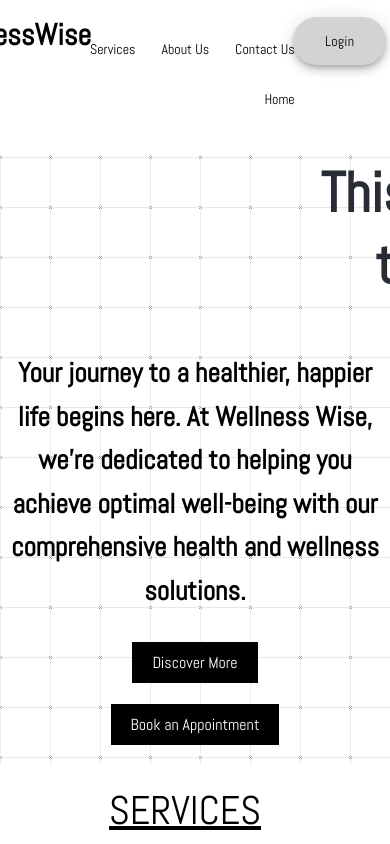
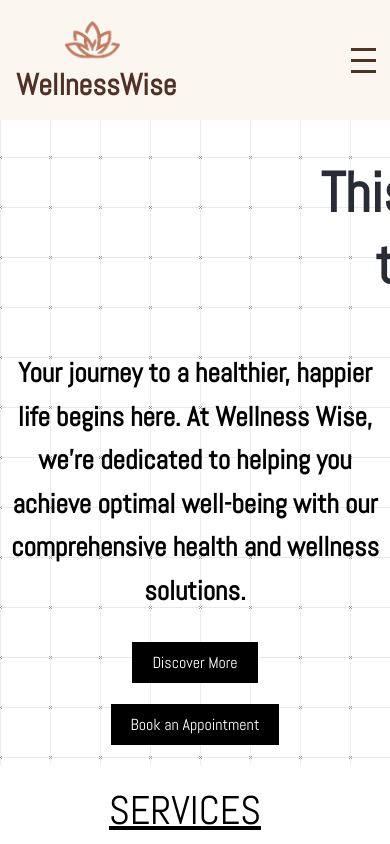
Before and after one commit to Mehar-Aziz/WellnessWise, a React (Create React App) app in the folder wellnesswise-frontend/: page / in a window 390 px wide. Shown: the top 844 px of the page. Built offline with nearby package versions, Linux system fonts and the light colour scheme.

Commit message:
Change Navbar css

```diff
--- a/wellnesswise-frontend/src/components/Navbar.css
+++ b/wellnesswise-frontend/src/components/Navbar.css
@@ -1,91 +1,78 @@
+/* Navbar.css */
+
 nav {
   position: fixed;
   top: 0;
   left: 0;
   width: 100%;
   z-index: 1000;
-  background-color: #fff;
-  padding-top: 1rem;
-  padding-left: 1rem;
+  background-color: #fbf7f0;
+  padding: 1rem;
+  display: flex;
+  justify-content: space-between;
+  align-items: center;
+}
 
+.logo-container {
+  display: flex;
+  align-items: center;
+}
+
+.logo {
+  height: 50px;
+  margin-right: 0.5rem;
 }
 
 nav h1 {
-    color: black;
+  color: #513125;
   font-family: "Abel", sans-serif;
   font-weight: 600;
-  font-style: normal;
   font-size: 30px;
-    position: relative;
-    top: 5px;
+  margin: 0;
+  /* Ensure it stays in view */
+  white-space: nowrap;
 }
 
 nav ul {
   list-style-type: none;
   padding: 0;
-    position: relative;
-    top: -30px;
+  margin: 0;
+  display: flex;
+  align-items: center;
 }
 
 nav ul li {
-    display:inline;
-    margin-left:50px;
-    padding-left: 10px;
-    float: right;
+  margin-left: 50px;
   font-family: "Abel", sans-serif;
   font-weight: 400;
-  font-style: normal;
 }
 
 nav ul li a {
-    color: black;
+  color: #513125;
   text-decoration: none;
 }
 
 .button-17 {
-  align-items: center;
-  appearance: none;
-  background-color: #D3D3D3;
+  background-color: #c47a5e;
   border-radius: 24px;
-  border-style: none;
-  box-shadow: rgba(0, 0, 0, .2) 0 3px 5px -1px,rgba(0, 0, 0, .14) 0 6px 10px 0,rgba(0, 0, 0, .12) 0 1px 18px 0;
-  box-sizing: border-box;
-  color: #3c4043;
+  border: none;
+  color: #fff;
   cursor: pointer;
-  display: inline-flex;
-  fill: currentcolor;
   font-family: "Abel", sans-serif;
   font-weight: 400;
-  font-style: normal;
   height: 48px;
-  justify-content: center;
-  letter-spacing: .25px;
-  line-height: normal;
-  max-width: 100%;
-  overflow: visible;
   padding: 2px 24px;
-  position: relative;
-  top: -15px;
-  left: -20px;
   text-align: center;
-  text-transform: none;
-  transition: box-shadow 280ms cubic-bezier(.4, 0, .2, 1),opacity 15ms linear 30ms,transform 270ms cubic-bezier(0, 0, .2, 1) 0ms;
-  user-select: none;
-  -webkit-user-select: none;
-  touch-action: manipulation;
-  width: auto;
-  will-change: transform,opacity;
-  z-index: 0;
+  transition: background-color 0.3s;
 }
 
 .button-17:hover {
   background-color: black;
   color: #fff;
 }
+
 .hover-underline-animation {
-    display: inline-block;
   position: relative;
-    color: black;
 }
 
 .hover-underline-animation::after {
@@ -97,35 +84,62 @@ nav {
   bottom: 0;
   left: 0;
   background-color: black;
-    transform-origin: bottom right;
   transition: transform 0.25s ease-out;
 }
 
 .hover-underline-animation:hover::after {
   transform: scaleX(1);
-    transform-origin: bottom left;
 }
+
+.hamburger {
+  display: none;
+  position: relative;
+  left: -30px;
+  flex-direction: column;
+  cursor: pointer;
+}
+
+.hamburger div {
+  width: 25px;
+  height: 3px;
+  background-color: #513125;
+  margin: 4px 0;
+}
+
 @media (max-width: 768px) {
   nav ul {
-      display: inline;
+    display: none;
     flex-direction: column;
     align-items: center;
-    }
-    nav ul li {
-        display: inline;
-        margin: 0.5rem 0;
+    width: 100%;
+    background-color: #fbf7f0;
+    position: absolute;
+    top: 70px;
+    left: 0;
+    padding: 1rem 0;
   }
 
-      nav h1 {
-        text-align: center;
-        position: relative;
-        left: -200px;
-        top: -0.25px;
+  nav ul.open {
+    display: flex;
+  }
+
+  nav ul li {
+    margin: 1rem 0;
+  }
+
+  .hamburger {
+    display: flex;
   }
 }
+
 @media (max-width: 480px) {
   nav ul li a {
     padding: 0.5rem;
     font-size: 14px;
   }
+
+  .logo-container {
+    flex-direction: column;
+    align-items: center;
   }
+}
--- a/wellnesswise-frontend/src/components/Navbar.js
+++ b/wellnesswise-frontend/src/components/Navbar.js
@@ -1,44 +1,47 @@
-import React from "react";
+import React, { useState } from "react";
 import './Navbar.css';
-import { useState } from "react";
 import { Link } from "react-router-dom";
+import logo from '../assets/Screenshot_2024-07-22_120232-removebg-preview.png'; // Adjust the path based on your project structure
 
 function Navbar() {
+  const [isLoggedIn, setIsLoggedIn] = useState(false);
+  const [menuOpen, setMenuOpen] = useState(false);
 
-    // State to determine if the user is logged in
-  const [isLoggedIn, setIsLoggedIn] = useState(false);
-
-  // Mock function to simulate login/logout
   const handleLoginLogout = () => {
     setIsLoggedIn(!isLoggedIn);
   };
 
-    return(
+  const toggleMenu = () => {
+    setMenuOpen(!menuOpen);
+  };
+
+  // Function to close the menu
+  const handleLinkClick = () => {
+    setMenuOpen(false);
+  };
+
+  return (
     <nav>
+      <div className="logo-container">
+        <img src={logo} alt="WellnessWise Logo" className="logo" />
         <h1>WellnessWise</h1>
-            <ul>
+      </div>
+      <div className="hamburger" onClick={toggleMenu}>
+        <div></div>
+        <div></div>
+        <div></div>
+      </div>
+      <ul className={menuOpen ? 'open' : ''}>
+        <li><Link to="home" className="hover-underline-animation" onClick={handleLinkClick}>Home</Link></li>
+        <li><a href="#services" className="hover-underline-animation" onClick={handleLinkClick}>Services</a></li>
+        <li><a href="#about-us" className="hover-underline-animation" onClick={handleLinkClick}>About Us</a></li>
+        <li><a href="#contact-us" className="hover-underline-animation" onClick={handleLinkClick}>Contact Us</a></li>
         {isLoggedIn ? (
-                    <li><button className="button-17" ><Link to="/login">Make an appointment</Link></button></li>
+          <li><button className="button-17"><Link to="/login" onClick={handleLinkClick}>Make an appointment</Link></button></li>
         ) : (
-                <li><button className="button-17" ><Link to="/login">Login</Link></button></li>
+          <li><button className="button-17"><Link to="/login" onClick={handleLinkClick}>Login</Link></button></li>
         )}
-
-                <li><a href="#contact-us" className="hover-underline-animation">
-          Contact Us</a></li>
-
-                <li><a href="#about-us" className="hover-underline-animation">
-          About Us</a></li>
-
-                <li><a href="#services" className="hover-underline-animation">
-          Services</a></li>
-
-                <li><a href="home" className="hover-underline-animation">
-          Home</a></li>
       </ul>
-
-      {/* <button onClick={handleLoginLogout}>
-        {isLoggedIn ? 'Logout' : 'Login'}
-      </button> */}
     </nav>
   );
 }
```
Also changed, not shown: wellnesswise-frontend/src/assets/Screenshot_2024-07-22_120232-removebg-preview.png (added), wellnesswise-frontend/src/assets/Yoga practice-bro 1.png (added). Lines whose indentation alone changed are shown as unchanged.
